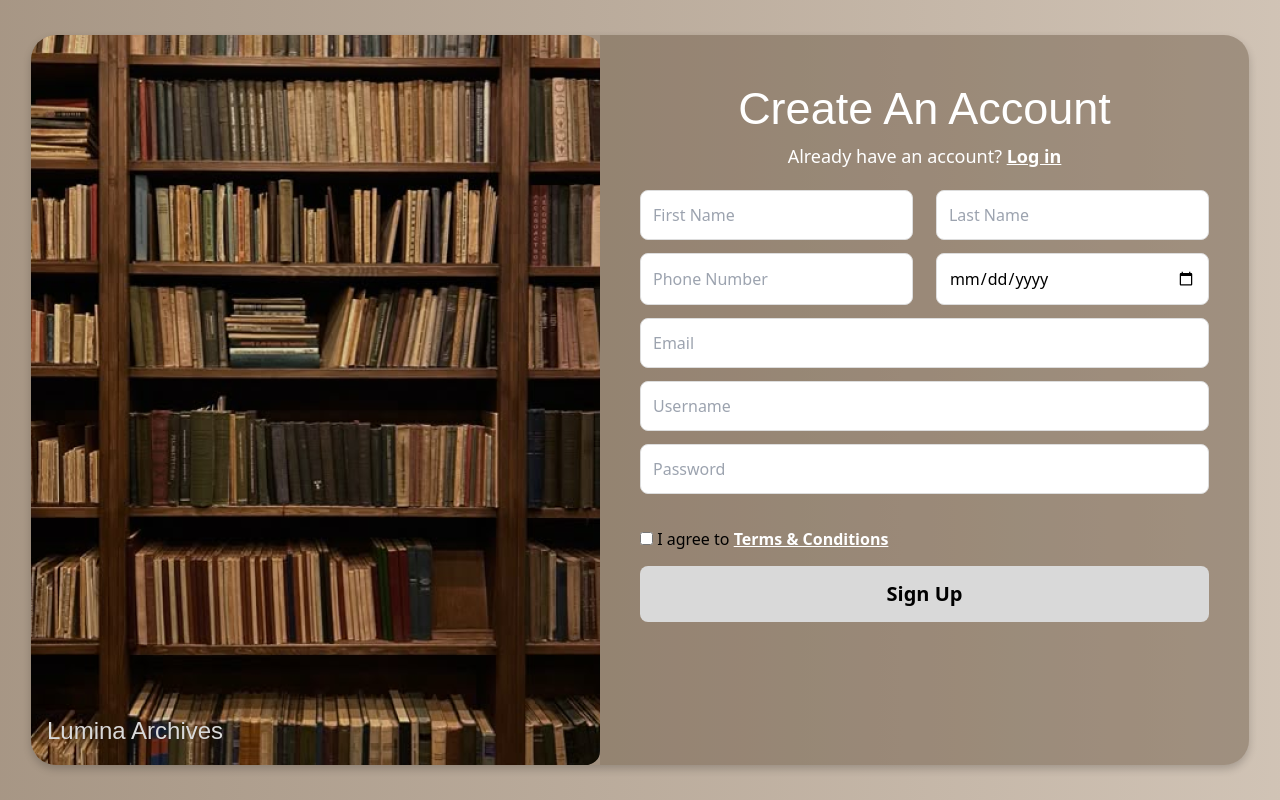
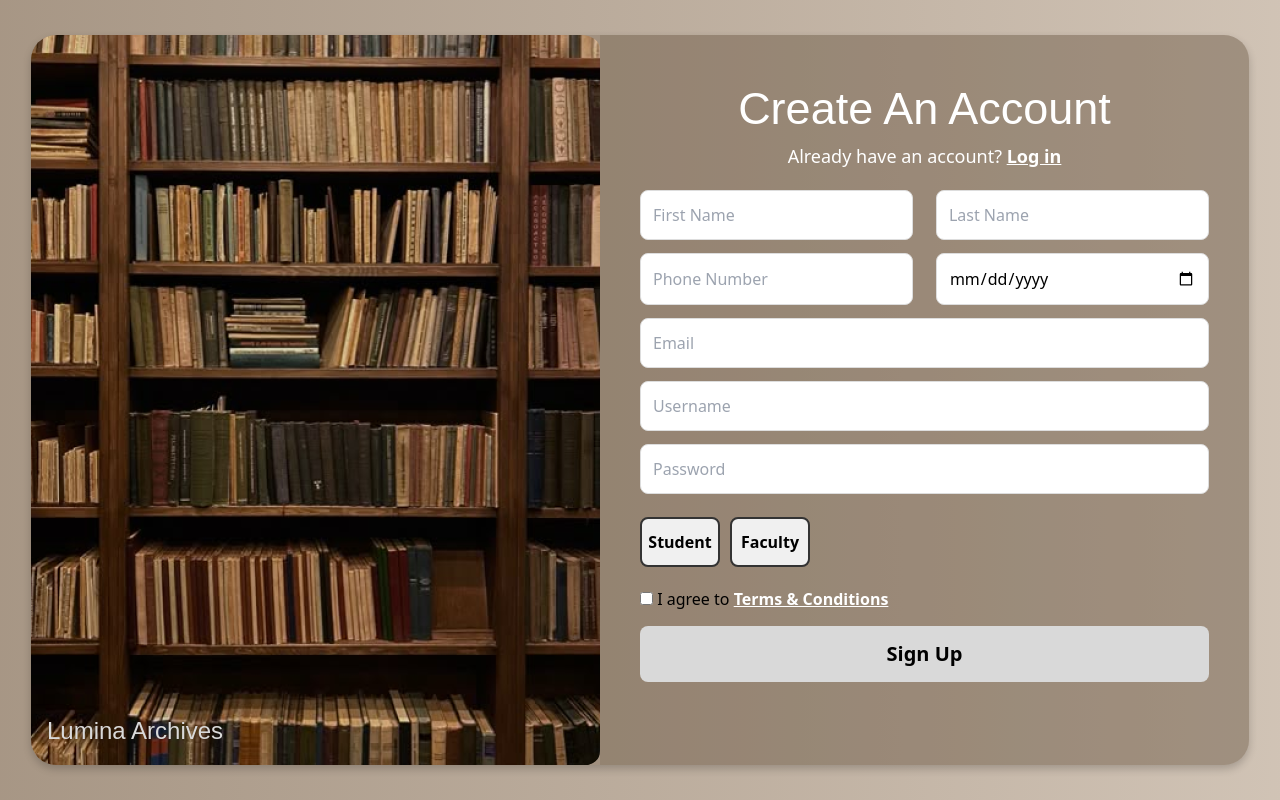
Before and after one commit to kelanwu17/COSC3380-Library-Database, a React (Create React App) app in the folder frontend/: page /Signup in a window 1280 px wide. Built offline with nearby package versions, Linux system fonts and the light colour scheme; what ldrs would draw is missing.

Commit message:
added roles to signup

```diff
--- a/frontend/src/Pages/SignUp Page/signUpPage.css
+++ b/frontend/src/Pages/SignUp Page/signUpPage.css
@@ -141,3 +141,24 @@
 .signup-button:hover {
     background-color: #d6cefac4;
 }
+.faculty-selection {
+    display: flex;
+    gap: 10px;
+    margin: 10px 0;
+  }
+
+  .faculty-button {
+    width: 80px;
+    height: 50px;
+    border: 2px solid #333;
+    border-radius: 8px;
+    background-color: #f0f0f0;
+    cursor: pointer;
+    font-size: 16px;
+    font-weight: bold;
+  }
+
+  .faculty-button.selected {
+    background-color: #007bff;
+    color: white;
+  }
--- a/frontend/src/Pages/SignUp Page/signUpPage.jsx
+++ b/frontend/src/Pages/SignUp Page/signUpPage.jsx
@@ -13,9 +13,10 @@ function SignUpPage() {
   const [DOB, setDob] = useState('');
   const [phone, setPhone] = useState('');
   const [isUserLoggedin, setIsUserLoggedIn] = useState(false);
-
+  const [faculty, setFaculty] = useState('')
   const userId = sessionStorage.getItem('username');
   const navigate = useNavigate();
+
 
   useEffect(() => {
     if (userId) {
@@ -33,7 +34,9 @@ function SignUpPage() {
     email,
     phone,
     DOB,
+    role: faculty
   };
+  console.log(faculty)
   console.log("Data being sent to the server:", dataToSend);
 
   async function submit(e) {
@@ -52,7 +55,9 @@ function SignUpPage() {
       console.log(error.response?.data || error.message);
     }
   }
-
+  const handleFacultySelection = (value) => {
+    setFaculty(value);
+  };
   const handlePhoneChange = (e) => {
     // Remove non-digit characters
     let value = e.target.value.replace(/[^0-9]/g, '');
@@ -137,6 +142,23 @@ function SignUpPage() {
               required
               onChange={(e) => setPassword(e.target.value)}
             />
+           <div className="faculty-selection">
+  <button
+    type="button"
+    className={`faculty-button ${faculty === 'student' ? 'selected' : ''}`}
+    onClick={() => handleFacultySelection('student')}
+  >
+    Student
+  </button>
+  <button
+    type="button"
+    className={`faculty-button ${faculty === 'faculty' ? 'selected' : ''}`}
+    onClick={() => handleFacultySelection('faculty')}
+  >
+    Faculty
+  </button>
+</div>
+
             <div className="terms">
               <label>
                 <input type="checkbox" required /> I agree to{' '}
```
